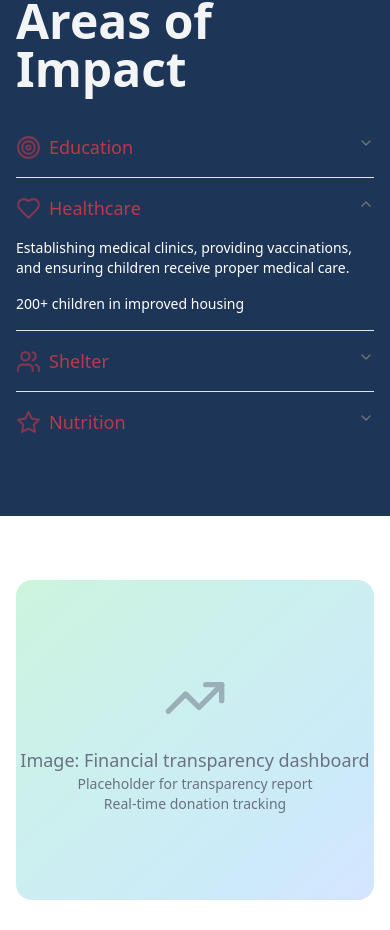
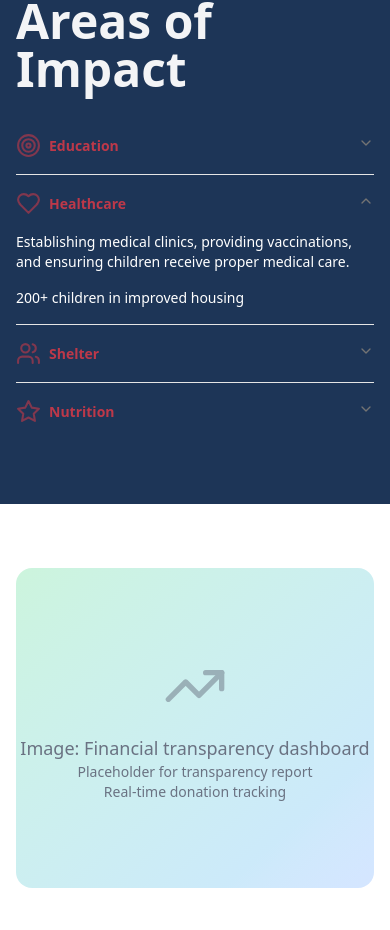
Before and after one commit to Dhei-vid/connect-foundation, a Next.js app: page /impact in a window 390 px wide. Shown: the part 4369-5299 px from the top of the page. Built offline with nearby package versions, Linux system fonts and the light colour scheme; no server answers.

Commit message:
update: added volunteer page

```diff
--- /dev/null
+++ b/src/app/(main)/volunteer/page.tsx
@@ -0,0 +1,7 @@
+export default function Page() {
+  return (
+    <div>
+      <div>Volunteer</div>
+    </div>
+  );
+}
--- a/src/components/general/accordion-component.tsx
+++ b/src/components/general/accordion-component.tsx
@@ -32,7 +32,9 @@ const AccordionComp: FC<IAccordionComp> = ({ item }) => {
           <AccordionTrigger>
             <div className="flex flex-row items-center gap-2">
               <item.trigger.Icon size={25} className="text-main-red/50" />
-              <p className="text-lg text-main-red/80">{item.trigger.label}</p>
+              <p className="font-bold lg:text-xl 2xl:text-3xl text-main-red/80">
+                {item.trigger.label}
+              </p>
             </div>
           </AccordionTrigger>
           <AccordionContent className={"flex flex-col gap-4"}>
--- a/src/components/navigation/top-nav.tsx
+++ b/src/components/navigation/top-nav.tsx
@@ -11,7 +11,7 @@ const navItems = [
   { label: "About Us", href: "/about-us" },
   { label: "Impact", href: "/impact" },
   { label: "Report", href: "/donate" },
-  { label: "Volunteer", href: "/transparency" },
+  { label: "Volunteer", href: "/volunteer" },
   { label: "Contact", href: "/contact" },
 ];
 
```
Also changed, not shown: src/components/landing/volunteer-section.tsx (line endings or trailing spaces).
